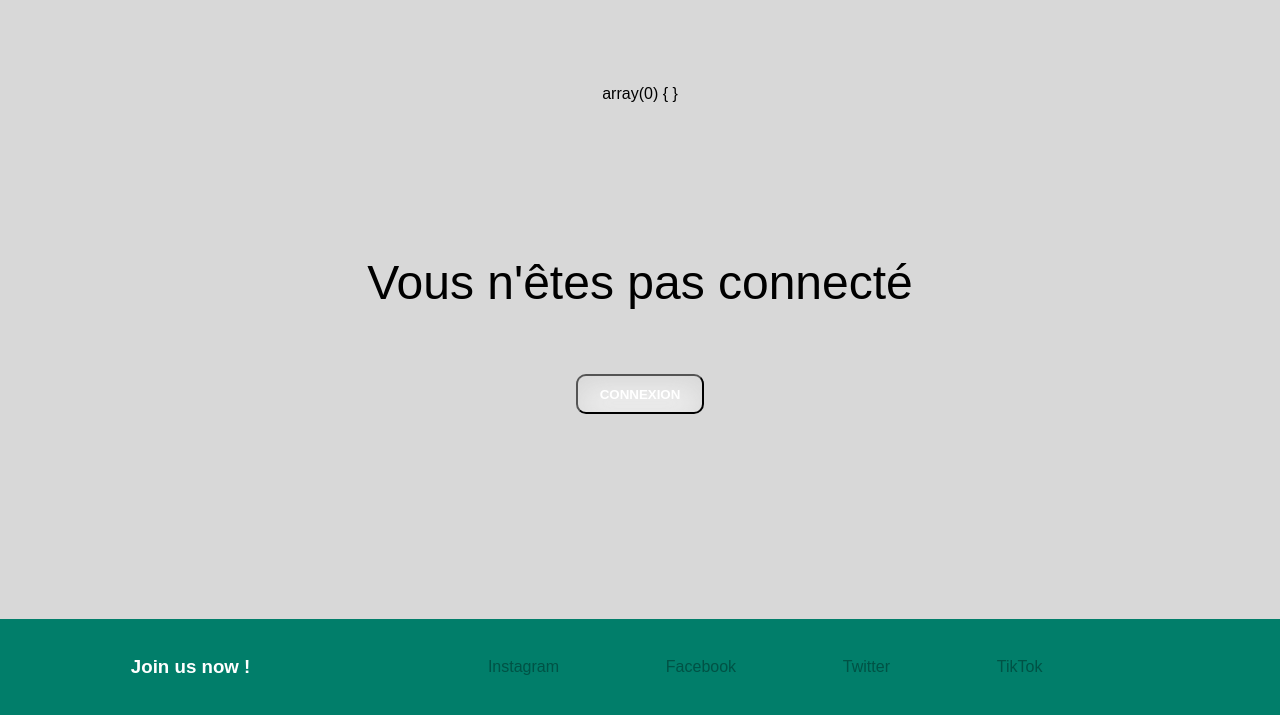
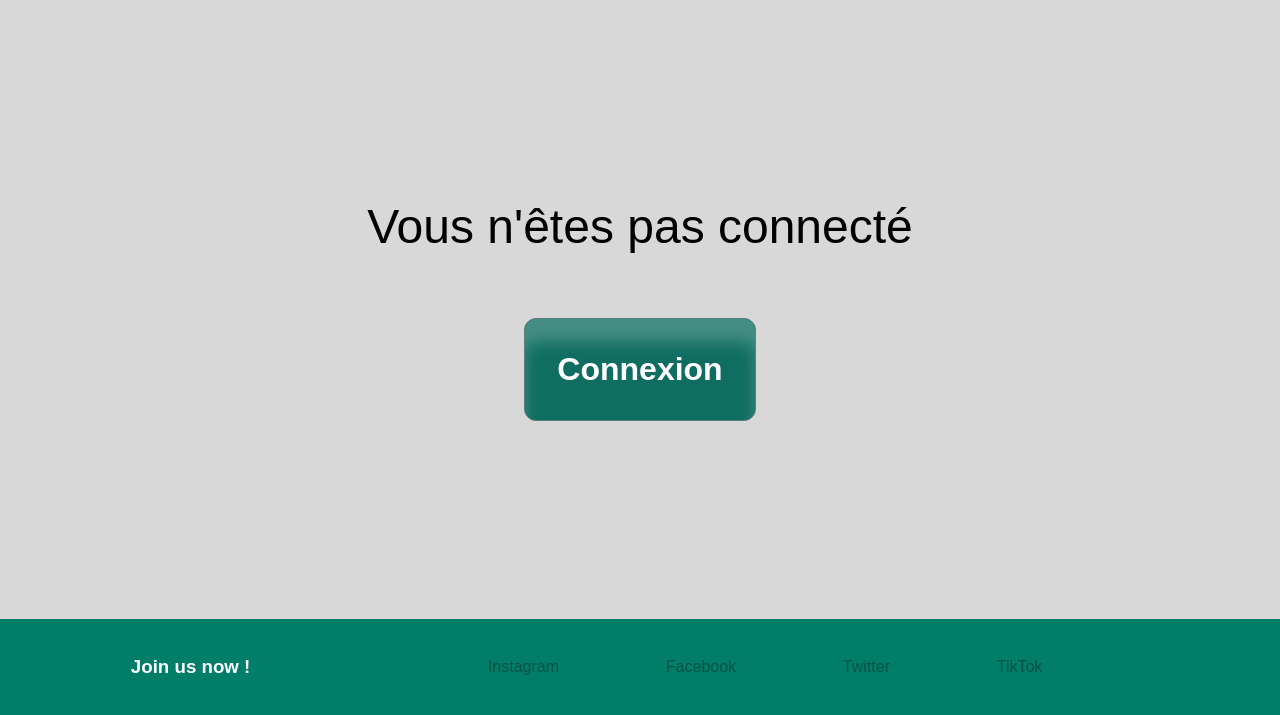
Before and after one commit to sandraMassonF/quiznight, a PHP site: page /page/quiz-jeu.php in a window 1280 px wide. Shown: the part 128-843 px from the top of the page. Run offline with PHP 8.4, Linux system fonts and the light colour scheme.

Commit message:
style: update button classes for improved visual consistency in quiz game

```diff
--- a/page/quiz-jeu.php
+++ b/page/quiz-jeu.php
@@ -9,8 +9,6 @@ $newQuiz = new Quiz();
 
 // $_SESSION['user'] = 2;
 // $_SESSION['score'] = 10;
-
-//recup quiz selectionné --- parametre = valeur session select
 // $_SESSION['selectIdQuiz'] = 1;
 
 // erreur page si non connecté
@@ -30,8 +28,6 @@ if (!isset($_SESSION['selectIdQuiz'])) {
 
     $quizTitle = key($quizSelect);
 
-    // -------------------------------------
-
     $messageScore = "";
     if (isset($_POST['result'])) {
         $newScore = new Utilisateur();
@@ -43,7 +39,6 @@ if (!isset($_SESSION['selectIdQuiz'])) {
             $messageScore = "Bravo !";
         }
     }
-
 
     // reset fin de quiz
     if (isset($_POST['home'])) {
@@ -61,7 +56,6 @@ if (!isset($_SESSION['selectIdQuiz'])) {
         header('location: ../index.php');
     }
 
-    //-------------------------------------------------------------
     // récupère la réponse choisi et vérifie si elle est vraie
     if (!empty($_POST)) {
 
@@ -122,14 +116,6 @@ if (!isset($_SESSION['selectIdQuiz'])) {
 
 <main class="main-james">
 
-
-    <?php
-
-    // var_dump($_POST);
-    var_dump($_SESSION);
-    // var_dump($currentAnswers);
-    ?>
-
     <!-- erreur -->
 
     <?php if (!isset($_SESSION['selectIdQuiz']) or !isset($_SESSION['user'])) : ?>
@@ -142,7 +128,7 @@ if (!isset($_SESSION['selectIdQuiz'])) {
                 </article>
                 <div class="button-box">
                     <form action="" method="post">
-                        <input type="submit" name="connexion" id="next" class="button-next" value="Connexion">
+                        <input type="submit" name="connexion" id="next" class="button-start button-next-green" value="Connexion">
                     </form>
                 </div>
             <?php else: ?>
@@ -152,16 +138,12 @@ if (!isset($_SESSION['selectIdQuiz'])) {
                 </article>
                 <div class="button-box">
                     <form action="" method="post">
-                        <input type="submit" name="home" id="next" class="button-next" value="Accueil">
+                        <input type="submit" name="home" id="next" class="button-start button-next-green" value="Accueil">
                     </form>
                 </div>
             <?php endif; ?>
 
-
-
-
         </section>
-
 
     <?php else: ?>
 
@@ -185,7 +167,7 @@ if (!isset($_SESSION['selectIdQuiz'])) {
 
                 <div class="button-box">
                     <form action="" method="post">
-                        <input type="submit" name="start" id="start" class="button-next" value="Commencer">
+                        <input type="submit" name="start" id="start" class="button-start button-next-green" value="Commencer">
                     </form>
                 </div>
             </section>
@@ -214,7 +196,7 @@ if (!isset($_SESSION['selectIdQuiz'])) {
 
                 <div class="button-box">
                     <form action="" method="post">
-                        <input type="submit" name="home" id="next" class="button-next" value="Accueil">
+                        <input type="submit" name="home" id="next" class="button-next button-next-green" value="Accueil">
                     </form>
                 </div>
             </section>
@@ -365,12 +347,12 @@ if (!isset($_SESSION['selectIdQuiz'])) {
                 <?php if ($_SESSION['questionIndex'] == count($quizQuestions) - 1): ?>
                     <div class="button-box">
                         <form action="" method="post">
-                            <input type="submit" name="result" id="next" class="button-next" value="Résultat">
+                            <input type="submit" name="result" id="next" class="button-next button-next-green" value="Résultat">
                         </form>
                     <?php else: ?>
                         <div class="button-box">
                             <form action="" method="post">
-                                <input type="submit" name="next" id="next" class="button-next" value="Suivant">
+                                <input type="submit" name="next" id="next" class="button-next button-next-green" value="Suivant">
                             </form>
                         <?php endif; ?>
                     <?php endif; ?>
```
